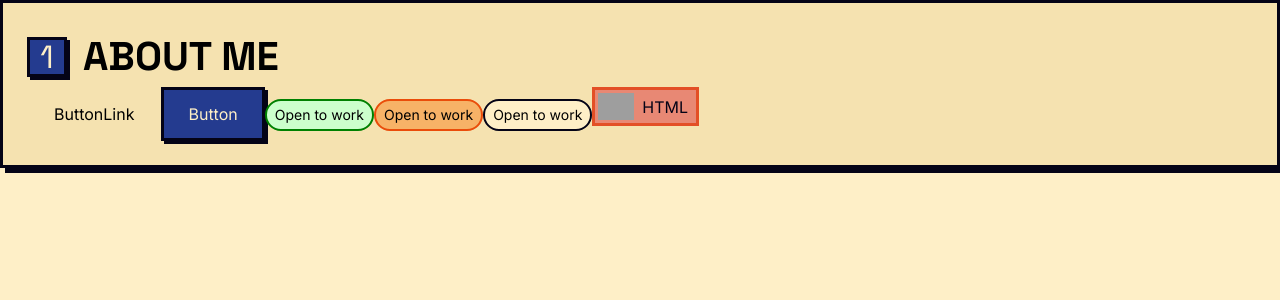
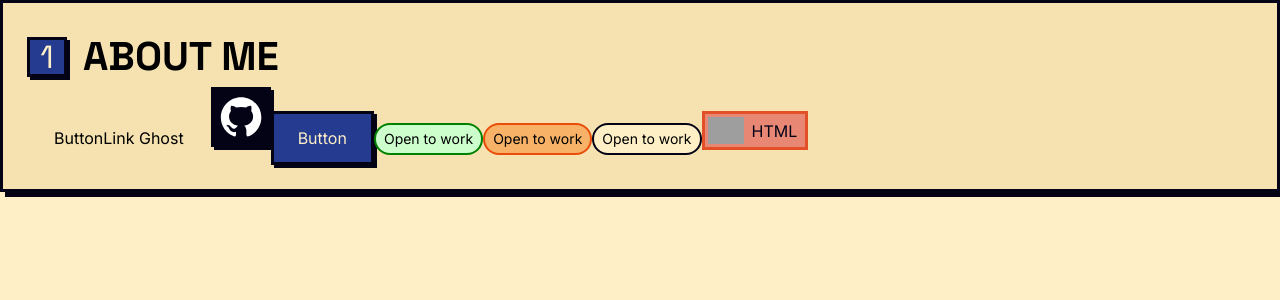
Before and after one commit to MartinLe01/portfolio, a React (Vite) app: page / in a window 1280 px wide. Shown: the top 300 px of the page. Built offline with nearby package versions, Linux system fonts and the light colour scheme; grey boxes are pictures that could not be loaded.

Commit message:
feat: add new Button icon variant
- Add new "icon" variant
- Requires img set to 54px width

```diff
--- a/src/App.tsx
+++ b/src/App.tsx
@@ -3,6 +3,7 @@ import { Card } from './components/Card';
 import { SectionHeading } from './components/SectionHeading';
 import { Tag } from './components/Tag';
 import { Badge } from './components/Badge';
+import GitHubLogo from './assets/GitHub_logo_inverted.svg';
 import './App.css';
 
 function App() {
@@ -11,7 +12,15 @@ function App() {
       <Card>
         <SectionHeading orderNum={1} title="ABOUT ME"></SectionHeading>
 
-        <ButtonLink variant="ghost">ButtonLink</ButtonLink>
+        <ButtonLink variant="ghost">ButtonLink Ghost</ButtonLink>
+        <ButtonLink variant="icon">
+          <img
+            src={GitHubLogo}
+            alt="GitHub icon"
+            width="54
+          "
+          />
+        </ButtonLink>
         <Button variant="primary">Button</Button>
 
         <Tag type="green">Open to work</Tag>
--- a/src/components/Button.tsx
+++ b/src/components/Button.tsx
@@ -1,14 +1,15 @@
 import type { ComponentPropsWithoutRef } from 'react';
 
-type buttonVariation = 'primary' | 'secondary' | 'ghost';
+type buttonVariation = 'primary' | 'secondary' | 'ghost' | 'icon';
 
 const variationStyles: Record<buttonVariation, string> = {
   primary:
-    'bg-blueberry text-cream border-3 border-ink shadow-neo-sm transition ease-in-out hover:-translate-x-0.5 hover:-translate-y-0.5 hover:shadow-neo-md active:translate-x-[3px] active:translate-y-[3px] active:shadow-none',
+    'bg-blueberry text-cream border-3 border-ink shadow-neo-sm px-4 py-2 md:px-6 md:py-3 transition ease-in-out hover:-translate-x-0.5 hover:-translate-y-0.5 hover:shadow-neo-md active:translate-x-[3px] active:translate-y-[3px] active:shadow-none',
   secondary:
-    'bg-cream text-ink border-3 border-ink shadow-neo-sm transition ease-in-out hover:-translate-x-0.5 hover:-translate-y-0.5 hover:shadow-neo-md active:translate-x-[3px] active:translate-y-[3px] active:shadow-none',
+    'bg-cream text-ink border-3 border-ink shadow-neo-sm px-4 py-2 md:px-6 md:py-3 transition ease-in-out hover:-translate-x-0.5 hover:-translate-y-0.5 hover:shadow-neo-md active:translate-x-[3px] active:translate-y-[3px] active:shadow-none',
   ghost:
-    'bg-cream-tinted border-3 border-cream-tinted transition ease-in-out hover:border-ink hover:-translate-x-0.5 hover:-translate-y-0.5 hover:shadow-ink hover:shadow-neo-md active:translate-x-0.5 active:translate-y-0.5 active:shadow-none',
+    'bg-cream-tinted border-3 border-cream-tinted px-4 py-2 md:px-6 md:py-3 transition ease-in-out hover:border-ink hover:-translate-x-0.5 hover:-translate-y-0.5 hover:shadow-ink hover:shadow-neo-md active:translate-x-0.5 active:translate-y-0.5 active:shadow-none',
+  icon: 'border-3 border-ink shadow-neo-sm shadow-ink bg-ink transition ease-in-out hover:-translate-x-0.5 hover:-translate-y-0.5 hover:shadow-neo-md active:translate-x-[3px] active:translate-y-[3px] active:shadow-none',
 };
 
 type ButtonProps = ComponentPropsWithoutRef<'button'> & {
@@ -18,10 +19,7 @@ type ButtonProps = ComponentPropsWithoutRef<'button'> & {
 
 export function Button({ children, variant, ...rest }: ButtonProps) {
   return (
-    <button
-      {...rest}
-      className={`${variationStyles[variant]} px-4 py-2 md:px-6 md:py-3 text-base inline-flex`}
-    >
+    <button {...rest} className={`${variationStyles[variant]} inline-flex`}>
       {children}
     </button>
   );
@@ -34,10 +32,7 @@ type ButtonLinkProps = ComponentPropsWithoutRef<'a'> & {
 
 export function ButtonLink({ children, variant, ...rest }: ButtonLinkProps) {
   return (
-    <a
-      {...rest}
-      className={`${variationStyles[variant]} px-4 py-2 md:px-6 md:py-3 text-base inline-flex`}
-    >
+    <a {...rest} className={`${variationStyles[variant]} inline-flex`}>
       {children}
     </a>
   );
```
Also changed, not shown: src/assets/GitHub_logo_inverted.svg (added).
